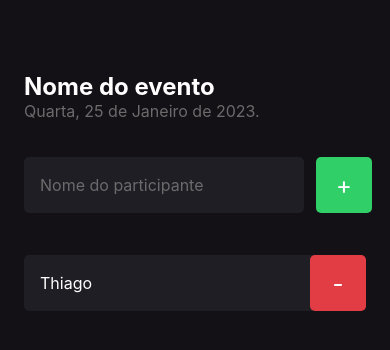
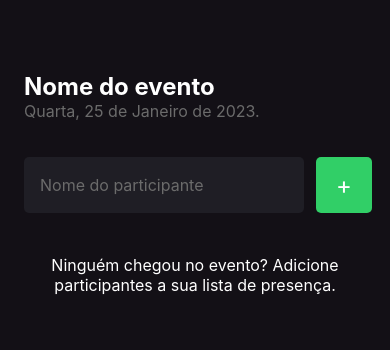
Before and after one commit to Zattrus/imhere, a React Native app: screen / in a window 390 px wide. Shown: the top 350 px of the page. Built offline with nearby package versions, Linux system fonts and the light colour scheme.

Commit message:
Salvando participantes no estado

```diff
--- a/src/screens/Home/index.tsx
+++ b/src/screens/Home/index.tsx
@@ -6,16 +6,16 @@ import { styles } from './styles'
 import { Participant } from "../../components/Participant";
 
 export function Home() {
-    const [participants, setParticipants] = useState([
-        'Thiago',
-    ]);
+    const [participants, setParticipants] = useState<string[]>([]);
+    const [participantName, setParticipantName] = useState('');
 
     function handleParticipantAdd() {
-        if (participants.includes("Ana")) {
+        if (participants.includes(participantName)) {
             return Alert.alert("Participante existe", "Ja existe particpante com esse nome!")
         }
 
-        setParticipants(prevState => [...prevState, 'Jonathan']);
+        setParticipants(prevState => [...prevState, participantName]);
+        setParticipantName('');
     }
 
     function handleParticipantDelete(name: string) {
@@ -49,6 +49,8 @@ export function Home() {
                     style={styles.input}
                     placeholder="Nome do participante"
                     placeholderTextColor={'#6B6B6B'}
+                    onChangeText={setParticipantName}
+                    value={participantName}
                 />
 
                 <TouchableOpacity style={styles.button} onPress={handleParticipantAdd}>
```
